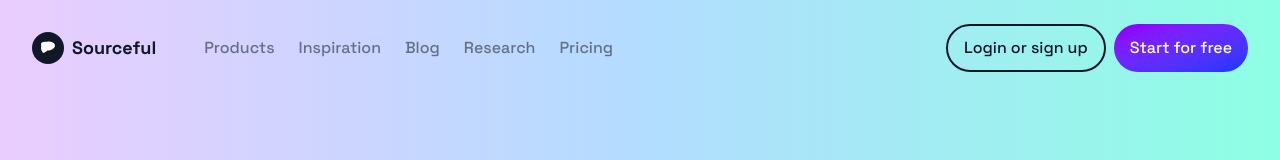
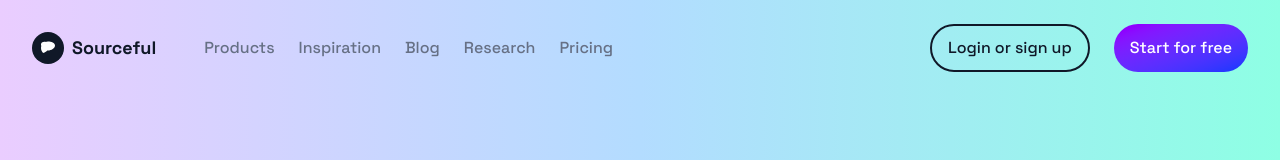
Before and after one commit to rehancg/sourceful-exercise, a Next.js app: page / in a window 1280 px wide. Shown: the top 160 px of the page. Built offline with nearby package versions, Linux system fonts and the light colour scheme.

Commit message:
Update HeaderActions and LandingHeader components for improved layout and spacing

```diff
--- a/components/landing/HeaderActions.tsx
+++ b/components/landing/HeaderActions.tsx
@@ -5,7 +5,7 @@ export function HeaderActions() {
   return (
     <div className="flex items-center gap-2">
       {/* Desktop Action Buttons */}
-      <div className="hidden lg:flex items-center gap-2">
+      <div className="hidden lg:flex items-center gap-6">
         <Button variant="secondary" className="h-auto px-4 py-2">
           Login or sign up
         </Button>
--- a/components/landing/LandingHeader.tsx
+++ b/components/landing/LandingHeader.tsx
@@ -15,8 +15,8 @@ export function LandingHeader() {
 
 function LandingHeaderContent() {
   return (
-    <header className="p-4 sm:p-6 md:px-8">
-      <div className="flex justify-between items-center max-w-7xl mx-auto">
+    <header className="w-full p-4 sm:p-6 md:px-8">
+      <div className="flex justify-between items-center mx-auto">
         {/* Left Side */}
         <div className="flex items-center gap-4">
           <MobileMenuButton />
```
